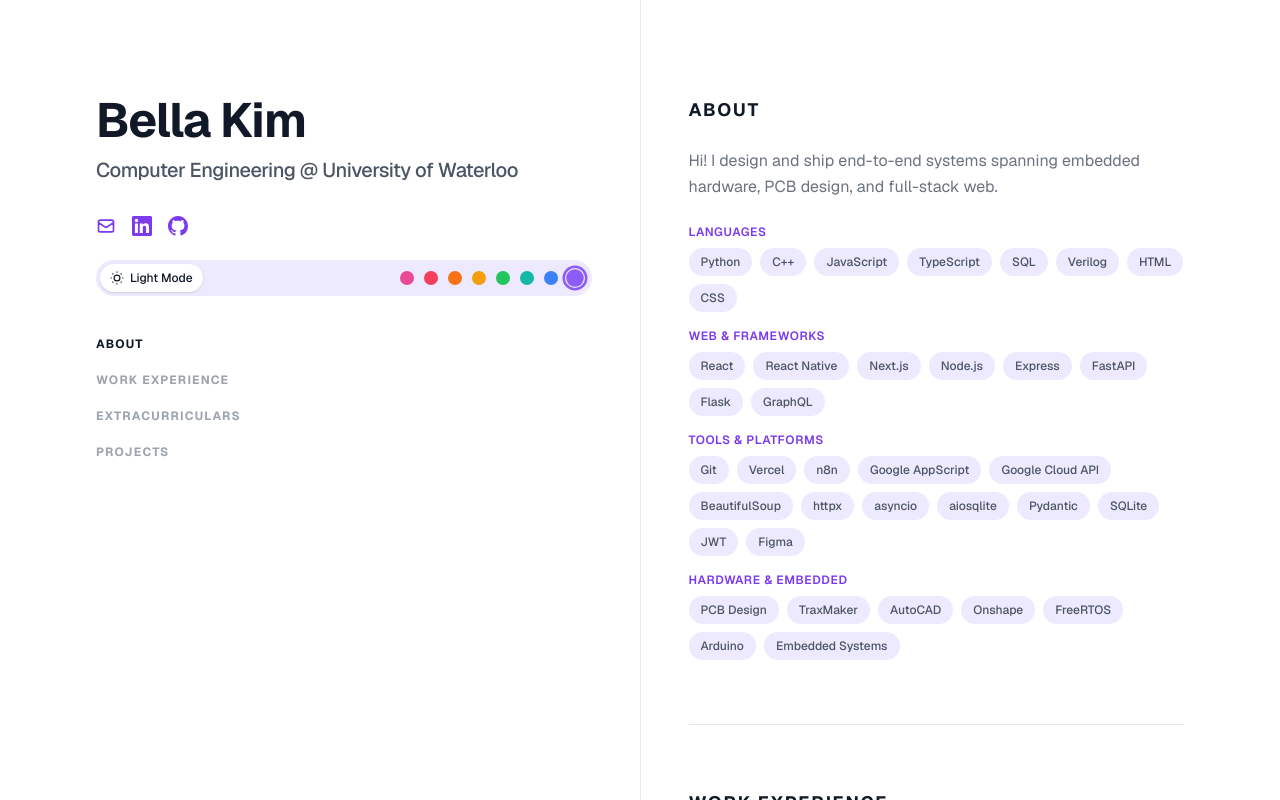
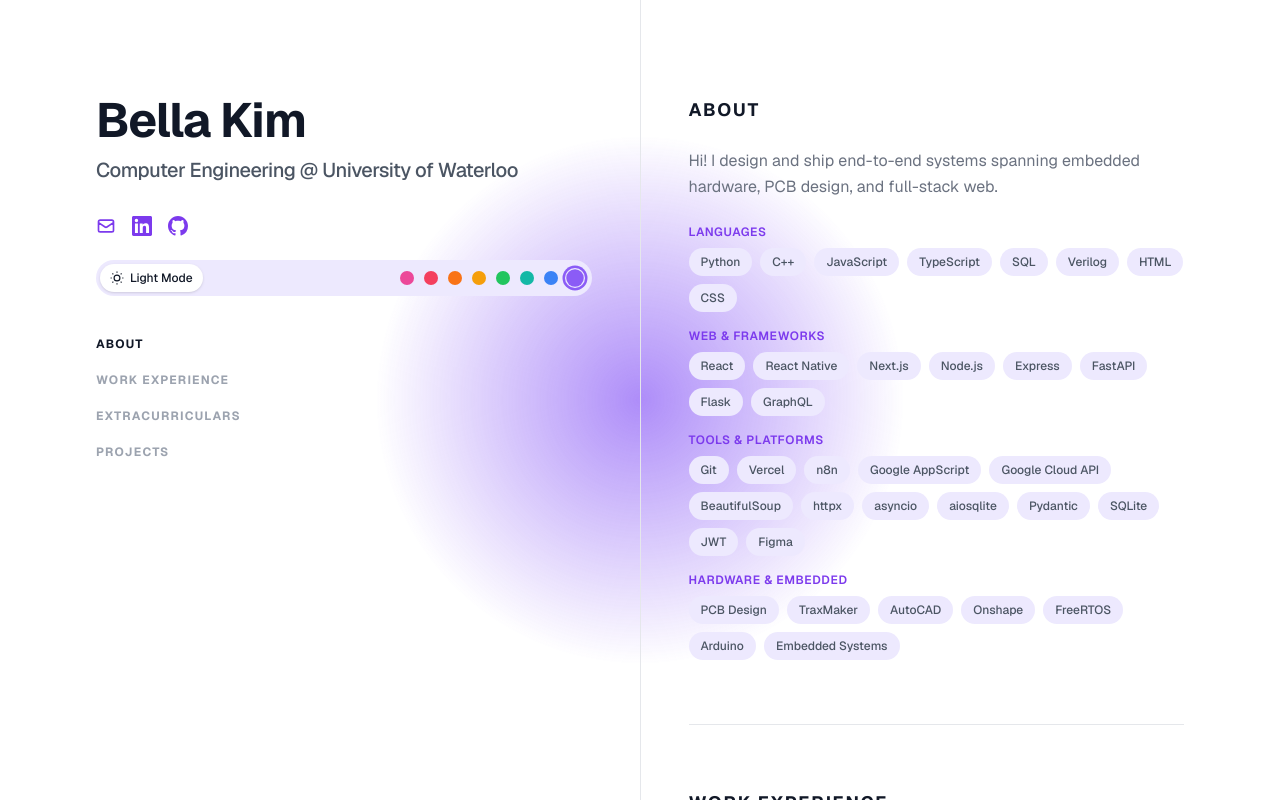
Before and after one commit to gayeunbella/portfolio, a Next.js app: page / in a window 1280 px wide. Shown: the top 800 px of the page. Built offline with nearby package versions, Linux system fonts and the light colour scheme.

Commit message:
add a cursor tailing circle

```diff
--- a/app/page.tsx
+++ b/app/page.tsx
@@ -1,6 +1,6 @@
 'use client';
 
-import { useEffect, useState } from 'react';
+import { useEffect, useRef, useState } from 'react';
 
 export default function Portfolio() {
   const [activeSection, setActiveSection] = useState('about');
@@ -98,6 +98,21 @@ export default function Portfolio() {
     applyAccent(color, theme);
   };
 
+  const cursorRef = useRef<HTMLDivElement | null>(null);
+
+  useEffect(() => {
+    const el = cursorRef.current;
+    if (!el) return;
+    if (window.matchMedia('(pointer: coarse)').matches) return;
+
+    const onMove = (e: MouseEvent) => {
+      el.style.transform = `translate3d(${e.clientX}px, ${e.clientY}px, 0) translate(-50%, -50%)`;
+    };
+
+    window.addEventListener('mousemove', onMove);
+    return () => window.removeEventListener('mousemove', onMove);
+  }, []);
+
   useEffect(() => {
     const subIds = ['ec-university', 'ec-highschool', 'proj-2026', 'proj-2025', 'proj-2024', 'proj-2023', 'proj-2022'];
     const observer = new IntersectionObserver(
@@ -155,7 +170,19 @@ export default function Portfolio() {
   };
 
   return (
-    <div className={`bg-th-bg text-th-body min-h-screen font-sans selection:bg-th-sel selection:text-th-sel-tx ${mobileMenuOpen ? 'overflow-hidden max-h-screen' : ''}`}>
+    <div className={`text-th-body min-h-screen font-sans selection:bg-th-sel selection:text-th-sel-tx ${mobileMenuOpen ? 'overflow-hidden max-h-screen' : ''}`}>
+
+      {/* Cursor-following glow — sits behind everything; elements with their own background cover it */}
+      <div
+        ref={cursorRef}
+        aria-hidden="true"
+        className="pointer-events-none fixed left-0 top-0 -z-10 hidden h-[36rem] w-[36rem] rounded-full opacity-70 lg:block dark:opacity-60"
+        style={{
+          background: 'radial-gradient(circle, var(--th-dot) 0%, transparent 65%)',
+          willChange: 'transform',
+          transform: 'translate3d(50vw, 50vh, 0) translate(-50%, -50%)',
+        }}
+      />
 
       {/* Mobile Top Bar */}
       <div className="fixed top-0 left-0 right-0 z-50 flex items-center justify-between bg-th-glass backdrop-blur-sm border-b border-th-line px-4 py-3 lg:hidden">
```
